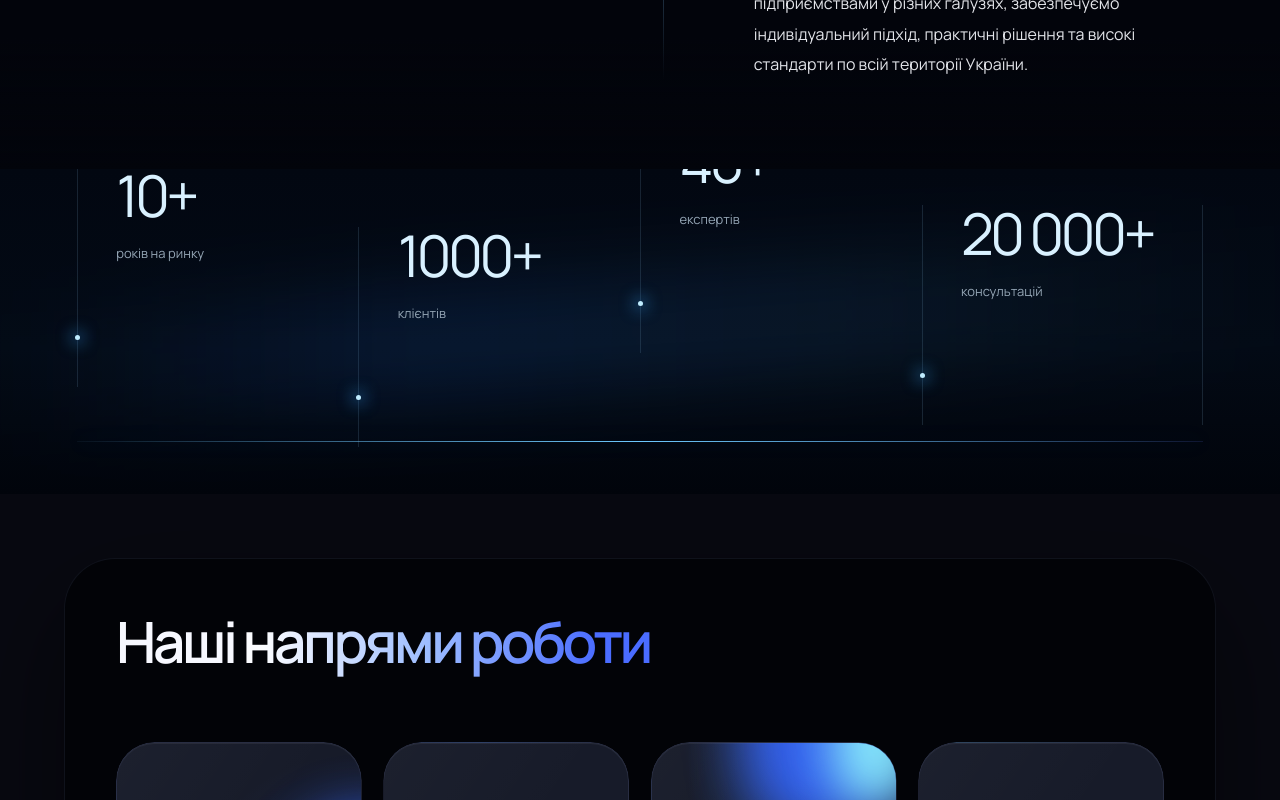
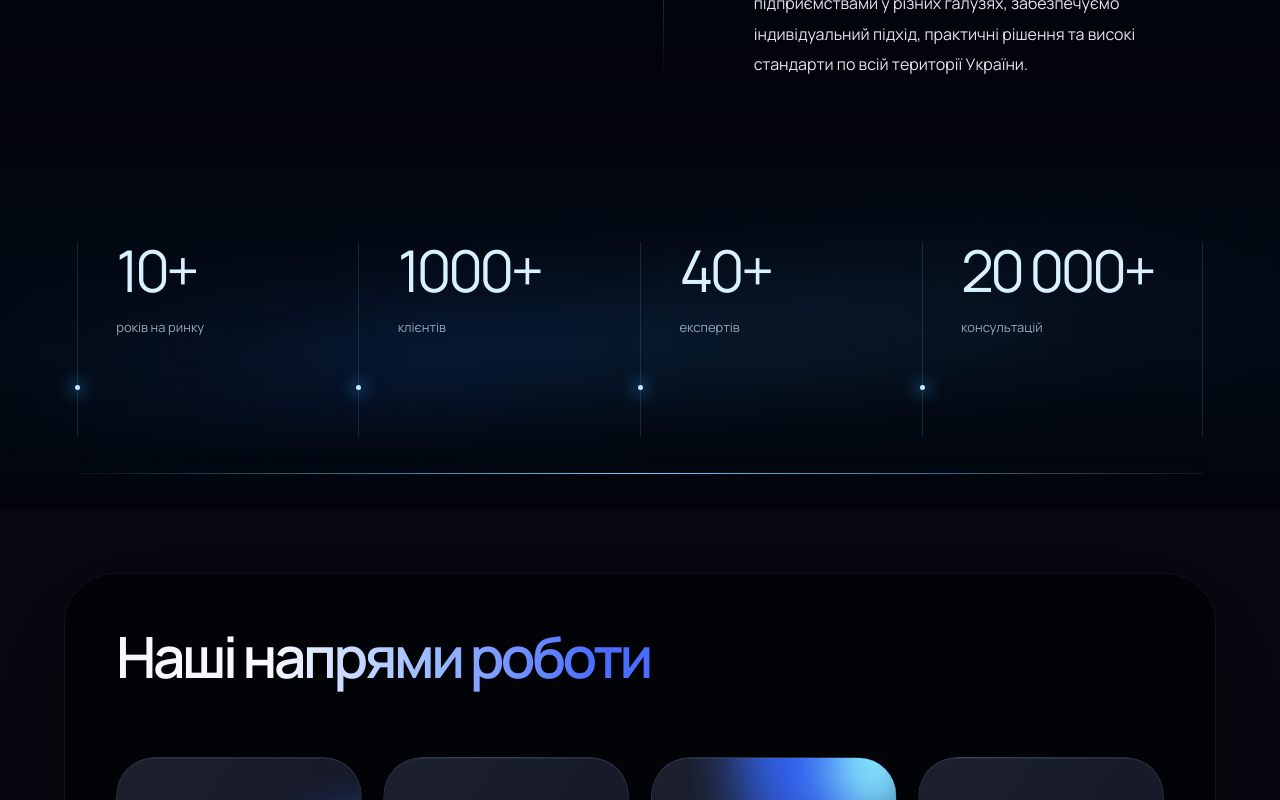
Before and after one commit to dnagorna3817-spec/website_akc_main, a Next.js app: page /about in a window 1280 px wide. Shown: the part 1120-1920 px from the top of the page. Built offline with nearby package versions, Linux system fonts and the light colour scheme.

Commit message:
Fix cropped metrics by removing upward transforms and providing sufficient section height

```diff
--- a/app/about/about.css
+++ b/app/about/about.css
@@ -1738,13 +1738,22 @@ body {
     padding-bottom: clamp(75px, 7vw, 105px);
   }
   .akc-about-figma .numbers {
-    min-height: 290px;
-    padding-top: 50px;
-    padding-bottom: 55px;
+    min-height: 340px;
+    padding-top: 65px;
+    padding-bottom: 65px;
     align-items: center;
   }
+  .akc-about-figma .number,
+  .akc-about-figma .number--1,
+  .akc-about-figma .number--2,
+  .akc-about-figma .number--3,
+  .akc-about-figma .number--4 {
+    min-height: 195px;
+    padding-bottom: 40px;
+    transform: none;
+  }
   .akc-about-figma .numbers__line {
-    bottom: 52px;
+    bottom: 35px;
   }
 }
 @media (min-width: 601px) and (max-width: 1000px) {
```
